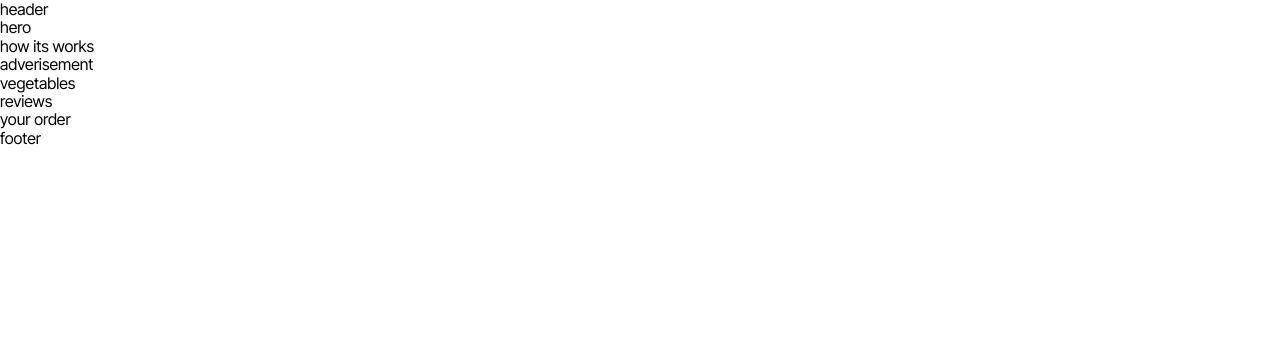
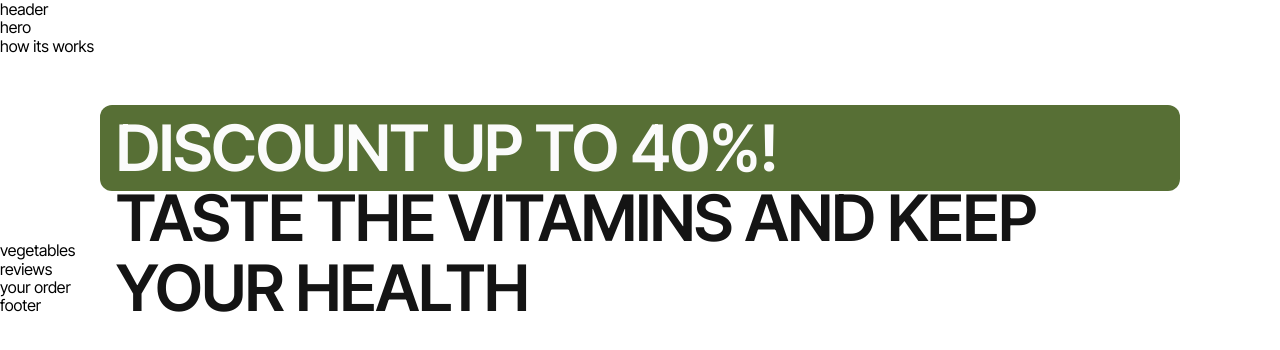
Before and after one commit to GoitStudentsWorks/html-css_112_CollyWolly9798, a website built with Vite: page src/index.html in a window 1280 px wide. Built offline with nearby package versions, Linux system fonts and the light colour scheme.

Commit message:
create section and made mobile, tablet media

```diff
--- a/src/css/adverisement.css
+++ b/src/css/adverisement.css
@@ -1 +1,66 @@
-/* adverisement */
+/* advertisement */
+.advertisement{
+    padding-top: 40px;
+    padding-bottom: 40px;
+}
+
+.paragraph{
+    font-size: 48px;
+    font-style: normal;
+    font-weight: 600;
+    line-height: 1.04;
+    letter-spacing: -0.72px;
+    text-transform: uppercase;
+}
+
+.advertisement-paragraph{
+    color: #FBFBFB;
+    border-radius: 12px;
+    background: #576F35;
+    padding: 3px 10px;
+    height: 102px;
+}
+
+.advertisement-paragraph-part{
+    color: #141414;
+    display: block;
+    min-width: 335px;
+}
+
+@media screen and (min-width:768px) {
+    .advertisement{
+        padding-top: 50px;
+        padding-bottom: 50px;
+    }
+
+    .paragraph{
+        color: #FBFBFB;
+        font-size: 64px;
+        font-style: normal;
+        font-weight: 600;
+        line-height: 1.09;
+        letter-spacing: -0.96px;
+        text-transform: uppercase;
+    }
+
+    .advertisement-paragraph{
+        padding: 8px 16px;
+        height: 86px;
+    }
+
+}
+
+/* @media screen and (min-width: 1280px){
+    .paragraph{
+        font-size: 76px;
+        font-style: normal;
+        font-weight: 600;
+        line-height: 1.05;
+        letter-spacing: -1.14px;
+        text-transform: uppercase;
+    }
+
+    .advertisement-paragraph{
+        padding-left: 13px;
+    }
+} */
--- a/src/partials/adverisement.html
+++ b/src/partials/adverisement.html
@@ -1 +1,8 @@
-<section>adverisement</section>
+<section class="advertisement">
+  <div class="container">
+      <h2 class="visually-hidden">Advertisement</h2>
+      <p class="paragraph advertisement-paragraph">Discount up to 40%!
+         <span class="advertisement-paragraph-part">Taste the vitamins and keep your health</span>
+      </p>
+  </div>
+</section>
```
Also changed, not shown: package.json (+5 -2 lines), src/css/reset.css (line endings or trailing spaces), 1 other file.
